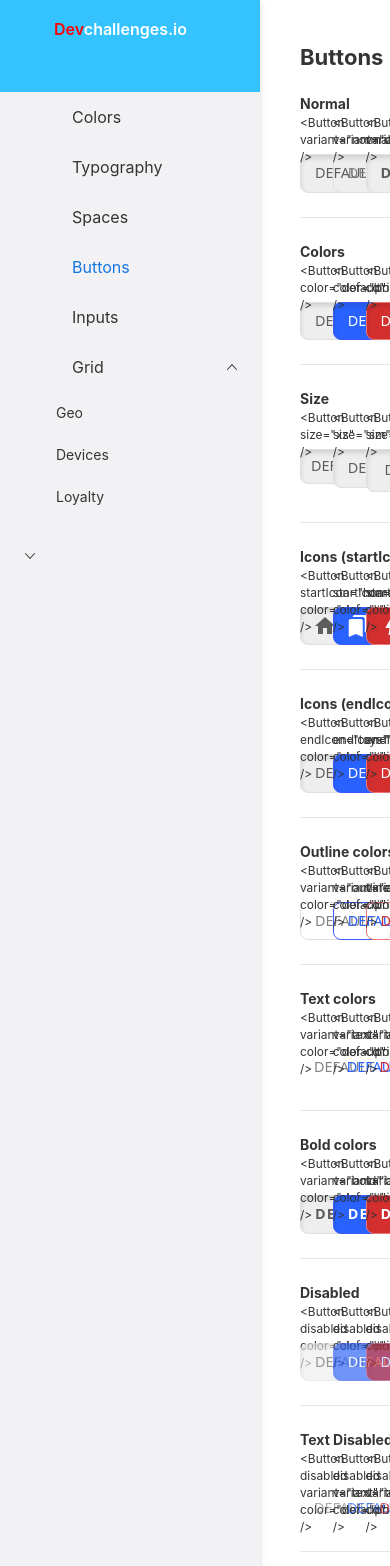
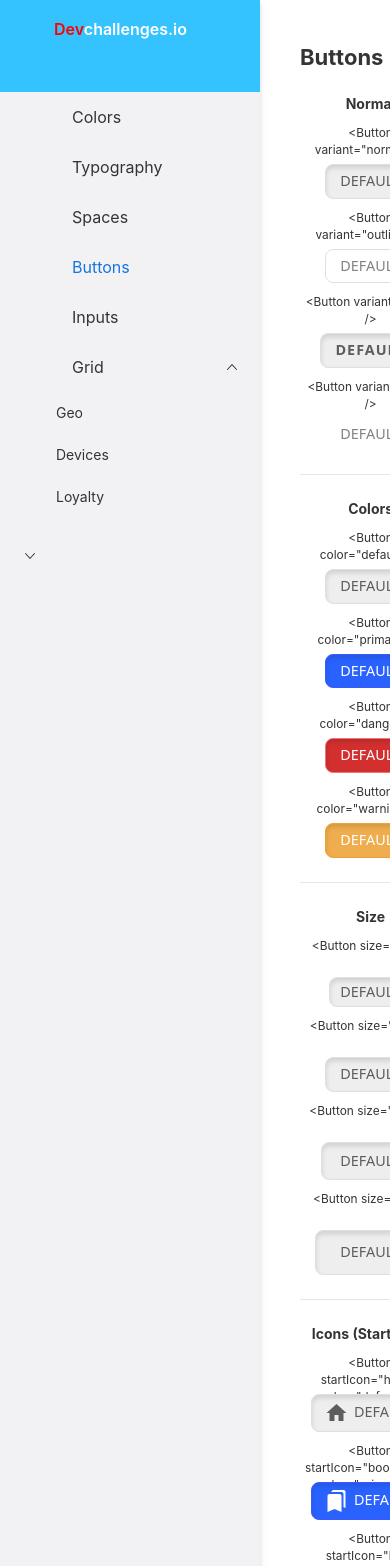
Before and after one commit to Gameonn/react-ui-component, a React (Create React App) app: page / in a window 390 px wide. Shown: the top 1566 px of the page. Built offline with nearby package versions, Linux system fonts and the light colour scheme; some icons are missing.

Commit message:
Add responsive design

```diff
--- a/src/components/Button.js
+++ b/src/components/Button.js
@@ -22,11 +22,19 @@ const Button = ({
     ${styles[size]}`}
       disabled={disabled ? "disabled" : ""}
     >
-      {startIcon && <span className="material-icons">{startIcon}</span>}
+      {startIcon && (
+        <span className="material-icons" style={{ verticalAlign: "middle" }}>
+          {startIcon}
+        </span>
+      )}
       {/* {variant && <span className={styles["caps"]}> {variant}</span>}
       {color && <span className={styles["caps"]}> {color}</span>}  */}
       <span className={styles["caps"]}> Default </span>
-      {endIcon && <span className="material-icons">{endIcon}</span>}
+      {endIcon && (
+        <span className="material-icons" style={{ verticalAlign: "middle" }}>
+          {endIcon}
+        </span>
+      )}
     </button>
   );
 };
--- a/src/components/Button.module.css
+++ b/src/components/Button.module.css
@@ -8,7 +8,6 @@
   background: #e0e0e0;
   border-radius: 0.5rem;
   box-shadow: inset 0 3px 5px rgba(0, 0, 0, 0.125);
-  display: flex;
   cursor: pointer;
 }
 .button:hover,
--- a/src/components/Main.js
+++ b/src/components/Main.js
@@ -1,10 +1,11 @@
 import Button from "./Button";
-import { FlexboxGrid, Divider } from "rsuite";
+import { FlexboxGrid, Divider, Col } from "rsuite";
 import { nanoid } from "nanoid";
 
 let styleObj = {
   display: "block",
-  height: "40px"
+  height: "40px",
+  marginTop: "10px"
 };
 const variantTypes = ["normal", "outline", "bold", "text"];
 const colorTypes = ["default", "primary", "danger", "warning"];
@@ -16,11 +17,11 @@ const Main = () => {
   return (
     <div>
       <h4>Buttons</h4> <br />
-      <div className="show-grid">
+      <div className="show-grid" style={{ textAlign: "center" }}>
         <b> Normal </b>
         <FlexboxGrid justify="space-around">
           {variantTypes.map(type => (
-            <FlexboxGrid.Item colspan={6} key={nanoid()}>
+            <FlexboxGrid.Item as={Col} colspan={24} md={6} key={nanoid()}>
               <small style={styleObj}> {`<Button variant="${type}" />`} </small>
               <Button variant={type} />
             </FlexboxGrid.Item>
@@ -31,7 +32,7 @@ const Main = () => {
         <b> Colors </b>
         <FlexboxGrid justify="space-around">
           {colorTypes.map(type => (
-            <FlexboxGrid.Item colspan={6} key={nanoid()}>
+            <FlexboxGrid.Item as={Col} colspan={24} md={6} key={nanoid()}>
               <small style={styleObj}> {`<Button color="${type}" />`} </small>
               <Button color={type} />
             </FlexboxGrid.Item>
@@ -41,17 +42,17 @@ const Main = () => {
         <b> Size </b>
         <FlexboxGrid justify="space-around">
           {sizeTypes.map(type => (
-            <FlexboxGrid.Item colspan={6} key={nanoid()}>
+            <FlexboxGrid.Item as={Col} colspan={24} md={6} key={nanoid()}>
               <small style={styleObj}> {`<Button size="${type}" />`} </small>
               <Button size={type} />
             </FlexboxGrid.Item>
           ))}
         </FlexboxGrid>
         <Divider />
-        <b>Icons (startIcon)</b>
+        <b>Icons (Start Icon)</b>
         <FlexboxGrid justify="space-around">
           {startIconTypes.map((type, i) => (
-            <FlexboxGrid.Item colspan={6} key={nanoid()}>
+            <FlexboxGrid.Item as={Col} colspan={24} md={6} key={nanoid()}>
               <small style={styleObj}>
                 {`<Button startIcon="${type}" color="${colorTypes[i]}" />`}
               </small>
@@ -60,10 +61,10 @@ const Main = () => {
           ))}
         </FlexboxGrid>
         <Divider />
-        <b>Icons (endIcon)</b>
+        <b>Icons (End Icon)</b>
         <FlexboxGrid justify="space-around">
           {endIconTypes.map((type, i) => (
-            <FlexboxGrid.Item colspan={6} key={nanoid()}>
+            <FlexboxGrid.Item as={Col} colspan={24} md={6} key={nanoid()}>
               <small style={styleObj}>
                 {`<Button endIcon="${type}" color="${colorTypes[i]}" />`}
               </small>
@@ -75,7 +76,7 @@ const Main = () => {
         <b>Outline colors</b>
         <FlexboxGrid justify="space-around">
           {colorTypes.map((type, i) => (
-            <FlexboxGrid.Item colspan={6} key={nanoid()}>
+            <FlexboxGrid.Item as={Col} colspan={24} md={6} key={nanoid()}>
               <small style={styleObj}>
                 {`<Button variant="outline" color="${type}" />`}
               </small>
@@ -87,7 +88,7 @@ const Main = () => {
         <b>Text colors</b>
         <FlexboxGrid justify="space-around">
           {colorTypes.map((type, i) => (
-            <FlexboxGrid.Item colspan={6} key={nanoid()}>
+            <FlexboxGrid.Item as={Col} colspan={24} md={6} key={nanoid()}>
               <small style={styleObj}>
                 {`<Button variant="text" color="${type}" />`}
               </small>
@@ -99,7 +100,7 @@ const Main = () => {
         <b>Bold colors</b>
         <FlexboxGrid justify="space-around">
           {colorTypes.map((type, i) => (
-            <FlexboxGrid.Item colspan={6} key={nanoid()}>
+            <FlexboxGrid.Item as={Col} colspan={24} md={6} key={nanoid()}>
               <small style={styleObj}>
                 {`<Button variant="bold" color="${type}" />`}
               </small>
@@ -111,7 +112,7 @@ const Main = () => {
         <b>Disabled</b>
         <FlexboxGrid justify="space-around">
           {colorTypes.map((type, i) => (
-            <FlexboxGrid.Item colspan={6} key={nanoid()}>
+            <FlexboxGrid.Item as={Col} colspan={24} xs={6} key={nanoid()}>
               <small style={styleObj}>
                 {`<Button disabled color="${type}" />`}
               </small>
@@ -123,7 +124,7 @@ const Main = () => {
         <b>Text Disabled</b>
         <FlexboxGrid justify="space-around">
           {colorTypes.map((type, i) => (
-            <FlexboxGrid.Item colspan={6} key={nanoid()}>
+            <FlexboxGrid.Item as={Col} colspan={24} md={6} key={nanoid()}>
               <small style={styleObj}>
                 {`<Button disabled variant="text" color="${type}" />`}
               </small>
@@ -135,7 +136,7 @@ const Main = () => {
         <b>Disable Shadow</b>
         <FlexboxGrid justify="space-around">
           {colorTypes.map((type, i) => (
-            <FlexboxGrid.Item colspan={6} key={nanoid()}>
+            <FlexboxGrid.Item as={Col} colspan={24} md={6} key={nanoid()}>
               <small style={styleObj}>
                 {`<Button disableShadow color="${type}" />`}
               </small>
```
